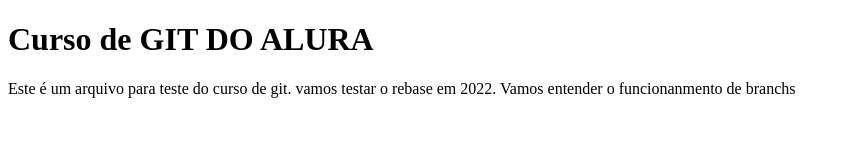
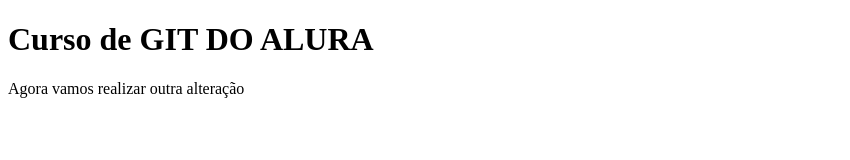
Before and after one commit to regielberson/curso-git-alura, a plain HTML site: page index.html in a window 1280 px wide. Shown: the whole page, without its empty margins (0-850 px from the left). Drawn offline with Linux system fonts and the light colour scheme.

Commit message:
nova alteração no texto

```diff
--- a/index.html
+++ b/index.html
@@ -8,7 +8,7 @@
 </head>
 <body>
     <h1> Curso de GIT DO ALURA </h1>
-    <p>  Este é um arquivo para teste do curso de git. vamos testar o rebase em 2022. Vamos entender o funcionanmento de branchs </p>
+    <p>  Agora vamos realizar outra alteração </p>
 
 
 
```
